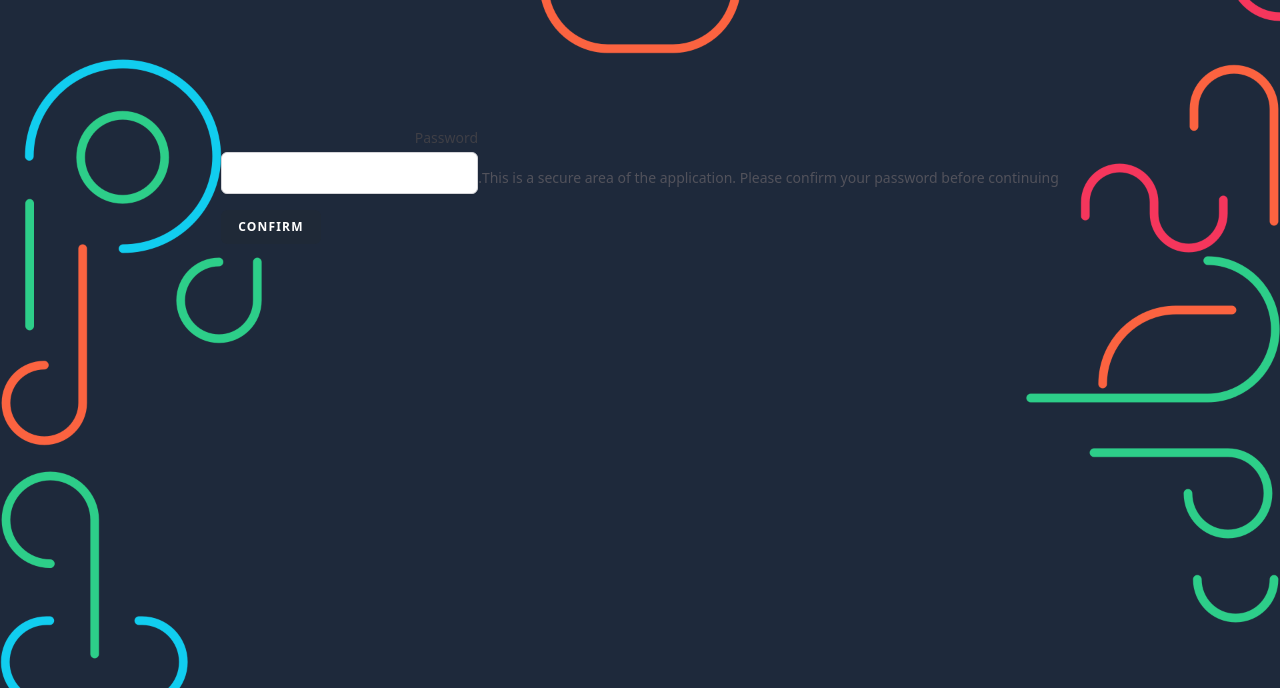
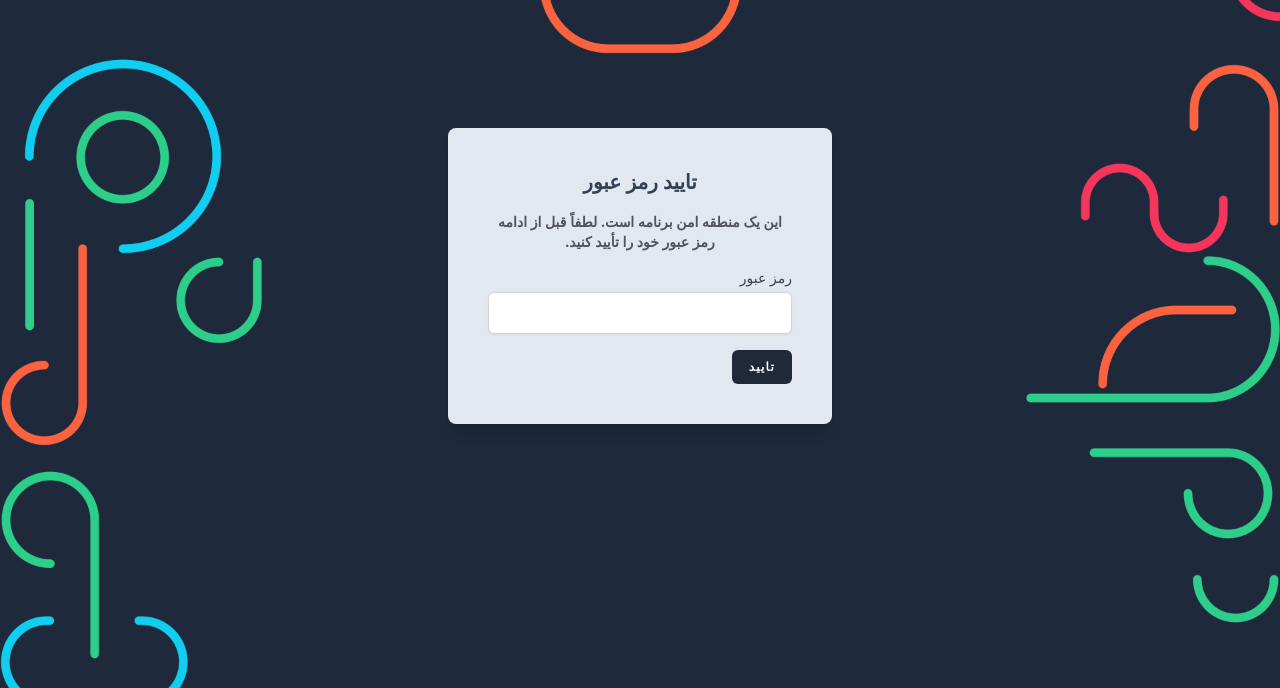
Before and after one commit to MahdiRezaeiDev/zarrin, a Laravel app: page /confirm-password in a window 1280 px wide. Shown: the top 688 px of the page. Run offline with Laravel 12, Linux system fonts and the light colour scheme; a user stored in the database is signed in; data comes from the database, SQL or seed files in the repository; style sheets or scripts are compiled from the project's sources; some web fonts are replaced.

Commit message:
Localize password confirmation view to Persian

```diff
--- a/resources/views/auth/confirm-password.blade.php
+++ b/resources/views/auth/confirm-password.blade.php
@@ -1,27 +1,35 @@
 <x-guest-layout>
-    <div class="mb-4 text-sm text-gray-600">
-        {{ __('This is a secure area of the application. Please confirm your password before continuing.') }}
+    <!-- Session Status -->
+    <div class="w-full lg:w-4/12 px-4">
+        <div
+            class="relative flex flex-col min-w-0 break-words w-full mb-6 shadow-lg rounded-lg bg-blueGray-200 border-0">
+            <div class="flex-auto px-4 lg:px-10 p-10">
+                <div class="text-blueGray-700 text-center mb-3 font-bold">
+                    <h2 class="text-xl">{{ __('تایید رمز عبور') }}</h2>
+                    <p class="my-4 text-sm text-gray-600">
+                        {{ __('این یک منطقه امن برنامه است. لطفاً قبل از ادامه رمز عبور خود را تأیید کنید.') }}
+                    </p>
+                    <x-auth-session-status class="mb-4" :status="session('status')" />
                 </div>
-
                 <form method="POST" action="{{ route('password.confirm') }}">
                     @csrf
-
                     <!-- Password -->
                     <div>
-            <x-input-label for="password" :value="__('Password')" />
+                        <x-input-label for="password" :value="__('رمز عبور')" />
 
-            <x-text-input id="password" class="block mt-1 w-full"
-                            type="password"
-                            name="password"
-                            required autocomplete="current-password" />
+                        <x-text-input id="password" class="block mt-1 w-full" type="password" name="password" required
+                            autocomplete="current-password" />
 
                         <x-input-error :messages="$errors->get('password')" class="mt-2" />
                     </div>
 
-        <div class="flex justify-end mt-4">
+                    <div class="flex justify-start mt-4">
                         <x-primary-button>
-                {{ __('Confirm') }}
+                            {{ __('تایید') }}
                         </x-primary-button>
                     </div>
                 </form>
+            </div>
+        </div>
+    </div>
 </x-guest-layout>
```
Lines whose indentation alone changed are shown as unchanged.
